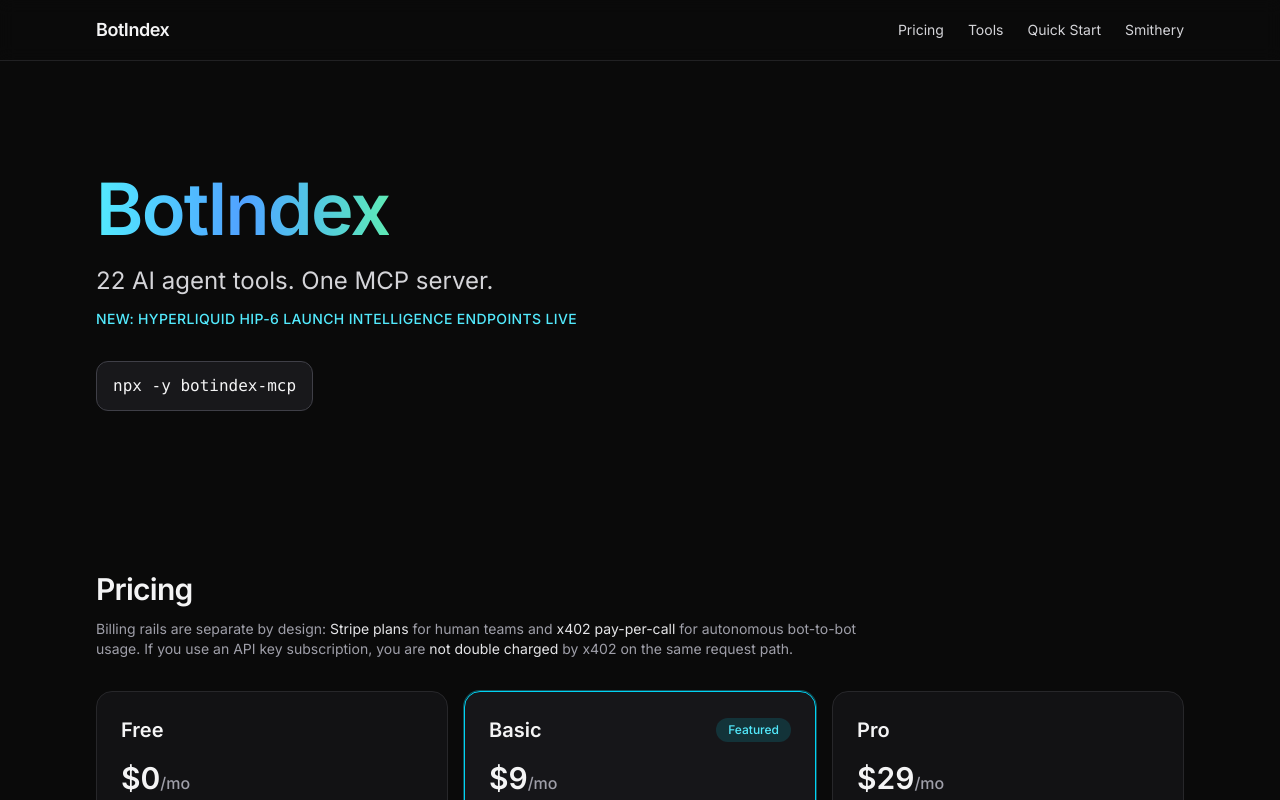
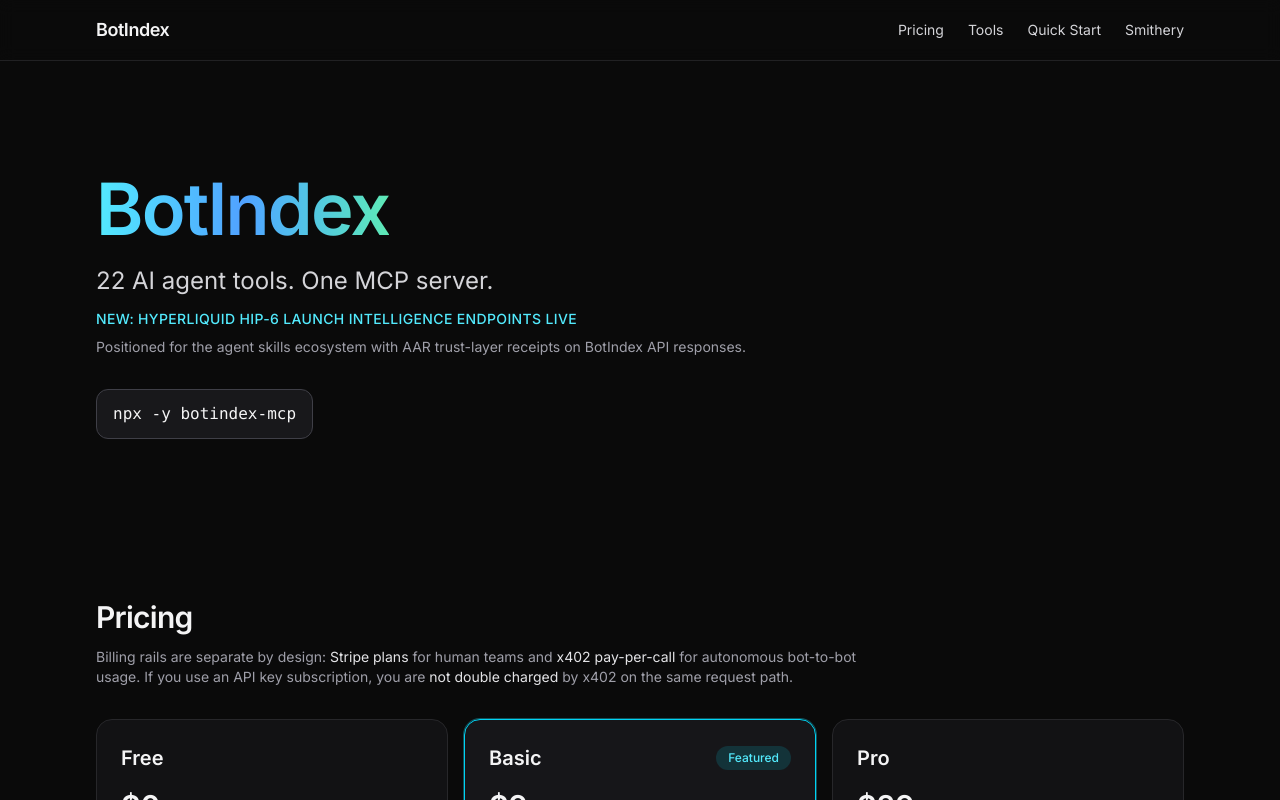
Before and after one commit to Cyberweasel777/botindex-landing, a Next.js app: page / in a window 1280 px wide. Shown: the top 800 px of the page. Built offline with nearby package versions, Linux system fonts and the light colour scheme.

Commit message:
copy: position BotIndex as agent skills + AAR trust-layer API

```diff
--- a/src/app/page.tsx
+++ b/src/app/page.tsx
@@ -169,6 +169,9 @@ export default function Home() {
           <p className="mt-3 text-sm font-medium uppercase tracking-wide text-cyan-300">
             New: Hyperliquid HIP-6 launch intelligence endpoints live
           </p>
+          <p className="mt-2 max-w-2xl text-sm text-zinc-400">
+            Positioned for the agent skills ecosystem with AAR trust-layer receipts on BotIndex API responses.
+          </p>
           <div className="mt-8 inline-flex items-center rounded-xl border border-zinc-700 bg-zinc-900 px-4 py-3">
             <code className="text-sm text-zinc-100 sm:text-base">
               npx -y botindex-mcp
```
